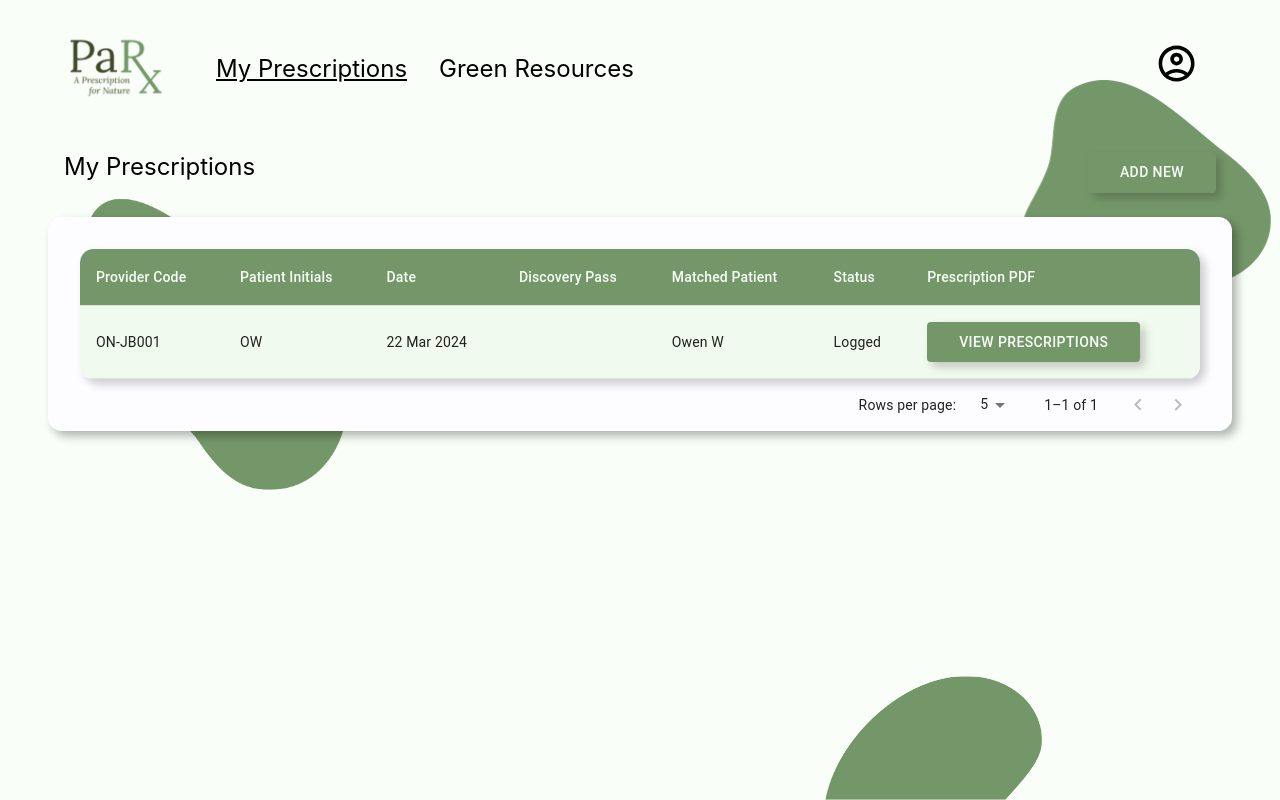
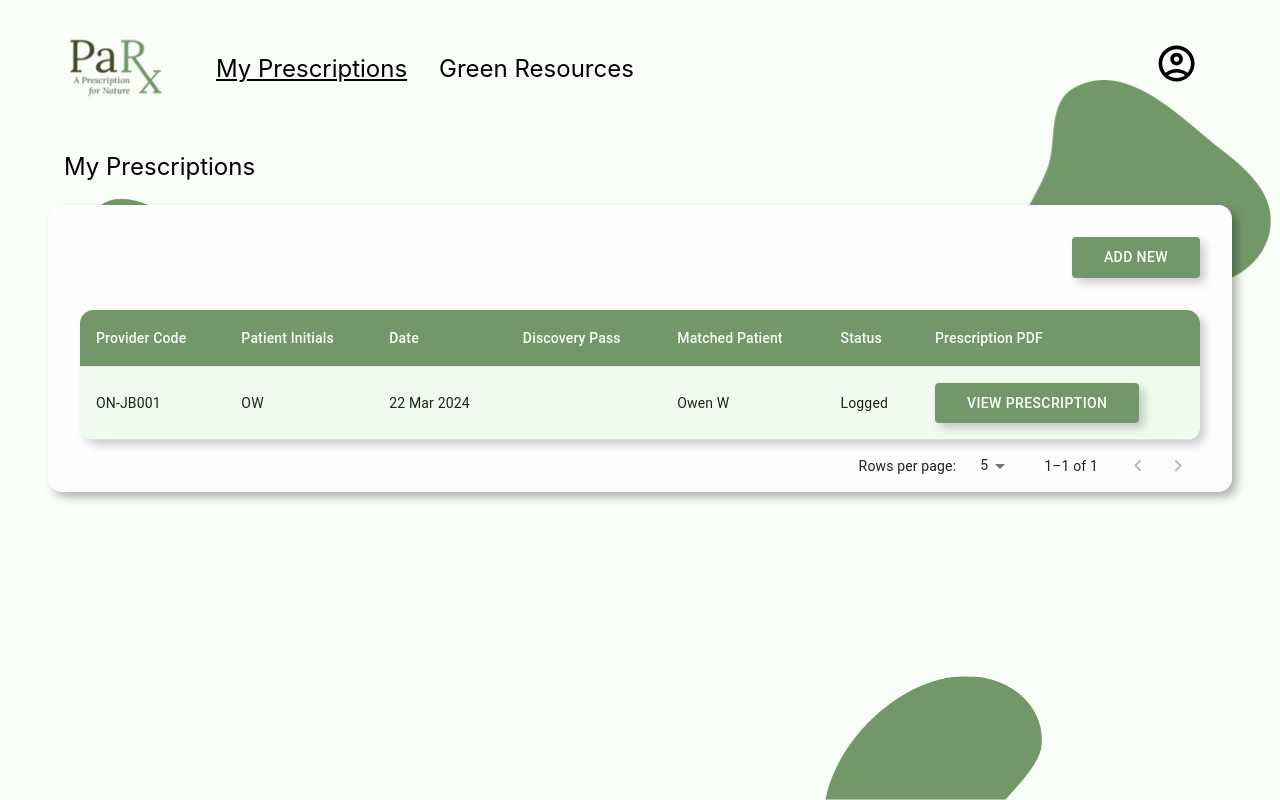
Before and after one commit to ThunderRoar/c01w24-project-notParx, a React (Create React App) app in the folder frontend/: page /prescriber/my-prescriptions in a window 1280 px wide. Built offline with nearby package versions, Linux system fonts and the light colour scheme; sample sign-in values are in the browser's storage.

Commit message:
NOT-21: Adjusted layout to makethe add prescriptions button stand out and the logout window not blocked

```diff
--- a/frontend/src/components/prescriber/my-prescriptions/AddNewPrescription/AddNewPrescription.jsx
+++ b/frontend/src/components/prescriber/my-prescriptions/AddNewPrescription/AddNewPrescription.jsx
@@ -90,7 +90,7 @@ const AddNewPrescription = ({ onClose }) => {
                             </ThemeProvider>
                         </DemoContainer>
                     </LocalizationProvider>
-                    { invalidDate && <text>Invalid date</text> }
+                    { invalidDate && <span className='error-msg'>Invalid date</span> }
                 </div>
                 <div className='txt-field'>
                     <small>Patient Initials (FirstLast)</small>
@@ -102,7 +102,7 @@ const AddNewPrescription = ({ onClose }) => {
                         maxLength={2}
                         onChange={handlePatientInitialsChange}
                     />
-                    { invalidInput && <text>Invalid input</text> }
+                    { invalidInput && <span className='error-msg'>Invalid input</span> }
                 </div>
                 <div className='checkbox-field'>
                     <small>PC Discovery Pass</small>
--- a/frontend/src/components/prescriber/my-prescriptions/AddNewPrescription/AddNewPrescription.scss
+++ b/frontend/src/components/prescriber/my-prescriptions/AddNewPrescription/AddNewPrescription.scss
@@ -38,7 +38,7 @@
         flex-direction: column;
         justify-content: flex-start;
         margin-bottom: 0.5rem;
-        text {
+        .error-msg {
             font-size: 0.75rem;
             color: red;
             margin-left: 3px;
--- a/frontend/src/components/prescriber/my-prescriptions/MyPrescriptions.jsx
+++ b/frontend/src/components/prescriber/my-prescriptions/MyPrescriptions.jsx
@@ -66,9 +66,11 @@ const MyPrescriptions = () => {
         <div className='prescriber-prescriptions-component'>
             <div className='page-header'>
                 <span>My Prescriptions</span>
-                <Button className='btn' onClick={handleAddPresClick}>Add New</Button>
             </div>
             <div className='content'>
+                <div className='controls'>
+                    <Button className='add-new-btn' onClick={handleAddPresClick}>Add New</Button>
+                </div>
                 <div className='table-container'>
                     <TableContainer className='table-cont'>
                         <Table className='table'>
@@ -91,7 +93,7 @@ const MyPrescriptions = () => {
                                         <TableCell key="prescriptionButton">
                                             {/* TODO: handle view prescriptions */}
                                             <Button className='btn' onClick={() => {}}>
-                                                <span>View Prescriptions</span>
+                                                <span>View Prescription</span>
                                             </Button>
                                         </TableCell>
                                     </TableRow>
--- a/frontend/src/components/prescriber/my-prescriptions/MyPrescriptions.scss
+++ b/frontend/src/components/prescriber/my-prescriptions/MyPrescriptions.scss
@@ -10,16 +10,6 @@
       text-decoration: none;
       text-transform: none !important;
   }
-  .btn {
-    padding: 0.5rem 2rem 0.5rem 2rem;
-    background-color: #749769;
-    color: #F9FFF8;
-    box-shadow: 5px 5px 10px rgba(0, 0, 0, 0.2);
-    &:hover {
-        background: #32402e;
-        cursor: pointer;
-    }
-  }
   .content {
       background-color: #FDFDFF;
       box-shadow: 5px 5px 10px rgba(0, 0, 0, 0.3);
@@ -27,6 +17,32 @@
       display: flex;
       flex-direction: column;
       justify-content: space-between;
+      .add-new-btn {
+        margin: 2rem 2rem 0rem 0rem;
+        padding: 0.5rem 2rem 0.5rem 2rem;
+        background-color: #749769;
+        color: #F9FFF8;
+        box-shadow: 5px 5px 10px rgba(0, 0, 0, 0.2);
+        &:hover {
+            background: #32402e;
+            cursor: pointer;
+        }
+      }
+      .btn {
+        padding: 0.5rem 2rem 0.5rem 2rem;
+        background-color: #749769;
+        color: #F9FFF8;
+        box-shadow: 5px 5px 10px rgba(0, 0, 0, 0.2);
+        &:hover {
+            background: #32402e;
+            cursor: pointer;
+        }
+      }
+      .controls {
+        display: flex;
+        justify-content: right;
+        flex-direction: row;
+      }
       .table-container {
           padding-left: 2rem;
           padding-right: 2rem;
--- a/frontend/src/components/shared/header/header.scss
+++ b/frontend/src/components/shared/header/header.scss
@@ -20,6 +20,7 @@
         align-items: center;
         top: 10px;
         right: 50px;
+        z-index: 1;
 
         .account-icon {
             font-size: 2.7rem;
```
